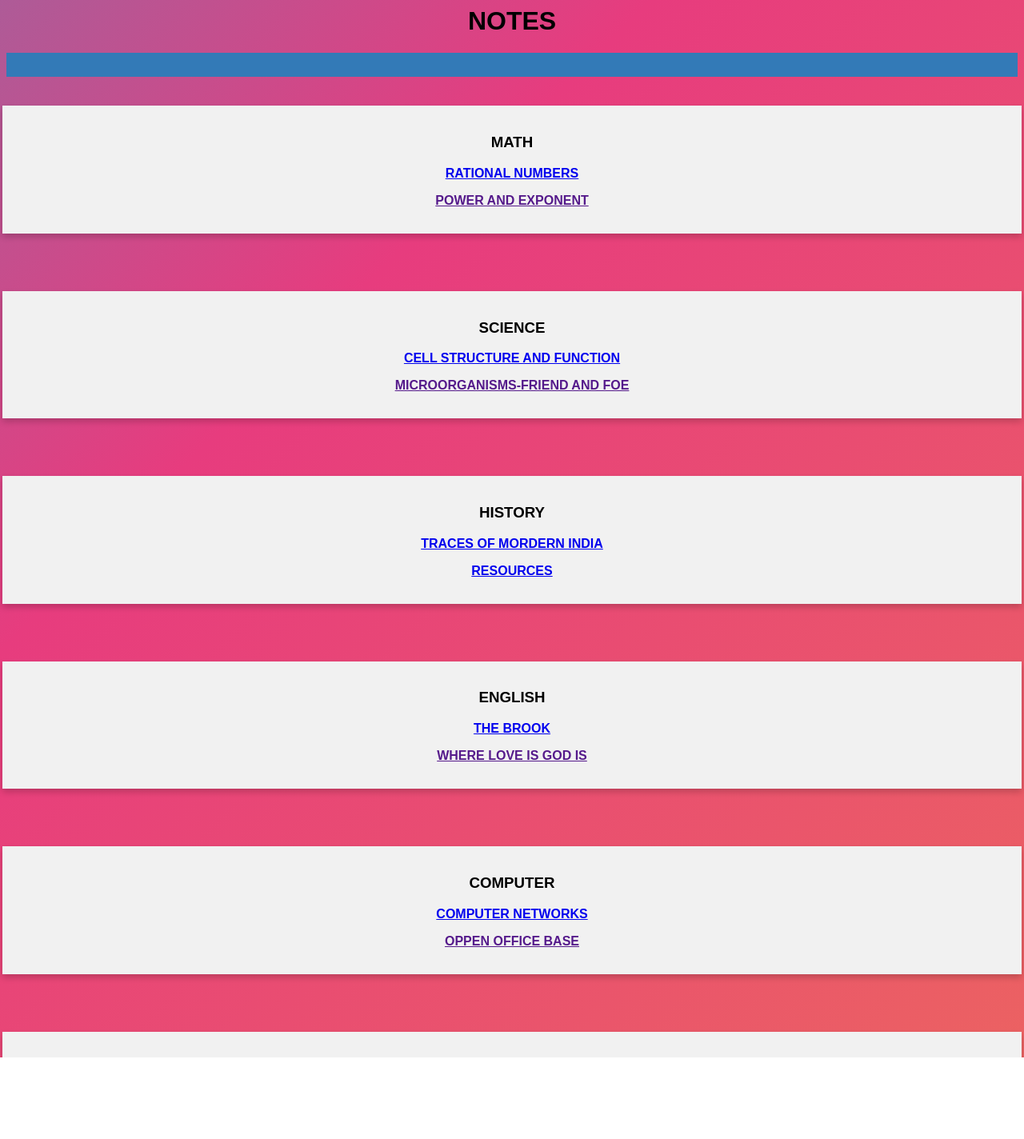
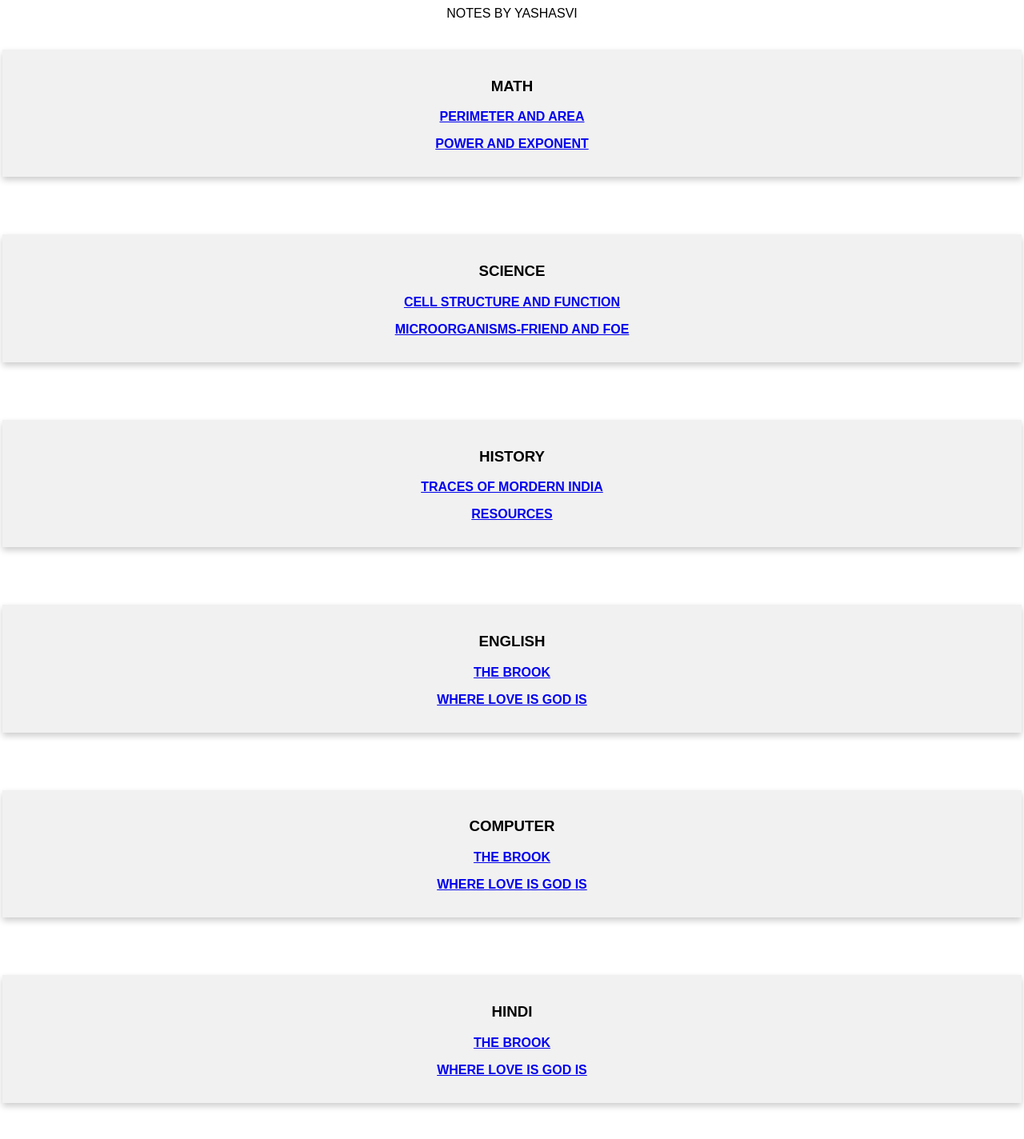
Before and after one commit to Hackermayank/NOTES, a plain HTML site: page index.html in a window 1280 px wide. Shown: the whole page at 80% size. Before the commit the page ends 1322 px from the top, so only its background shows below. Drawn offline with Linux system fonts and the light colour scheme.

Commit message:
Update index.html

```diff
--- a/index.html
+++ b/index.html
@@ -1,27 +1,16 @@
 <html>
 
 <head>
-    <CENTER>
-        <h1>
-            <b>
-            NOTES
-        </b>
-        </h1>
-    </CENTER>
-    <div class="announcement">
-        <marquee id="marqueeStyle" onmouseover="this.stop();" onmouseout="this.start();">
-            * The notes which are not opening in not completed in class *
-        </marquee>
-    </div>
-    <title> Podar international school</title>
-    <link rel="stylesheet" href="style.css">
+    <title> Podar International School</title>
+    <link rel="stylesheet" href="styles.css">
     <meta name="viewport" content="width=device-width, initial-scale=1.0">
 </head>
 
 
 <body>
 
-
+    <div id="city"></div>
+    <center>NOTES BY YASHASVI</center>
 
 
 
@@ -89,11 +78,11 @@
 
                 <h3>MATH</h3>
                 <p>
-                    <a href="https://drive.google.com/file/d/1KWpCXsZTPtZzrcmamZfqnUNwORQXxr8u/view?usp=sharing" target="_blank"><B>RATIONAL NUMBERS</B>
+                    <a href="https://drive.google.com/file/d/1OYE6avhxaTXnQOHSNoopNtH930srH-qU/view?usp=sharing" target="_blank"><B>PERIMETER AND AREA</B>
                         </a>
                 </p>
                 <p>
-                    <a href="" target="_blank"> <b>POWER AND EXPONENT</b></p>
+                    <a href="https://drive.google.com/file/d/1KFkQxGnrdZeCrPRDO0ROgDV6Ji6lb11C/view?usp=sharing" target="_blank"> <b>POWER AND EXPONENT</b></p>
                 </a>
             </div>
             <br>
@@ -104,11 +93,11 @@
 
                 <h3>SCIENCE</h3>
                 <p>
-                    <a href="https://drive.google.com/file/d/10udJ1BQLx5ephqKZO_m_hakU2iU836N0/view?usp=sharing" target="_blank"><B>CELL STRUCTURE AND FUNCTION</B>
+                    <a href="https://drive.google.com/file/d/1KFkQxGnrdZeCrPRDO0ROgDV6Ji6lb11C/view?usp=sharing" target="_blank"><B>CELL STRUCTURE AND FUNCTION</B>
                         </a>
                 </p>
                 <p>
-                    <a href="" target="_blank"> <b>MICROORGANISMS-FRIEND AND FOE
+                    <a href="https://drive.google.com/file/d/1KFkQxGnrdZeCrPRDO0ROgDV6Ji6lb11C/view?usp=sharing" target="_blank"> <b>MICROORGANISMS-FRIEND AND FOE
                         </b></p>
                 </a>
             </div>
@@ -119,13 +108,13 @@
 
             <div class="card">
 
-                <h3>HISTORY</h3>
+                <h3>HISTORY </h3>
                 <p>
-                    <a href="https://drive.google.com/file/d/1CTRBbUNr8a4iIRdDOiQU_IXx7EhVkd0p/view?usp=sharing" target="_blank"><B>TRACES OF MORDERN INDIA</B>
+                    <a href="https://drive.google.com/file/d/1KFkQxGnrdZeCrPRDO0ROgDV6Ji6lb11C/view?usp=sharing" target="_blank"><B>TRACES OF MORDERN INDIA</B>
                         </a>
                 </p>
                 <p>
-                    <a href="https://drive.google.com/file/d/1ek0x1mw7kR0MSyunmraZBShbG7hXft-G/view?usp=sharing" target="_blank"> <b>RESOURCES</b></p>
+                    <a href="https://drive.google.com/file/d/1KFkQxGnrdZeCrPRDO0ROgDV6Ji6lb11C/view?usp=sharing" target="_blank"> <b>RESOURCES</b></p>
                 </a>
             </div>
             <br>
@@ -136,49 +125,52 @@
 
                 <h3>ENGLISH</h3>
                 <p>
-                    <a href="https://drive.google.com/file/d/1cLtqgcq489rH4fFnhyWUh_3yfB9Wv0pO/view?usp=sharing" target="_blank"><B>THE BROOK</B>
+                    <a href="https://drive.google.com/file/d/1KFkQxGnrdZeCrPRDO0ROgDV6Ji6lb11C/view?usp=sharing" target="_blank"><B>THE BROOK</B>
                         </a>
                 </p>
                 <p>
-                    <a href="" target="_blank"> <b>WHERE LOVE IS GOD IS</b></p>
+                    <a href="https://drive.google.com/file/d/1KFkQxGnrdZeCrPRDO0ROgDV6Ji6lb11C/view?usp=sharing" target="_blank"> <b>WHERE LOVE IS GOD IS</b></p>
                 </a>
             </div>
             <br>
             <br>
             <br>
             <br>
+
+
+
             <div class="card">
+
                 <h3>COMPUTER</h3>
                 <p>
-                    <a href="https://drive.google.com/file/d/18CrNTt6JPWBxXbZ6Vunvb57GuwLl9a0O/view?usp=sharing" target="_blank"><B>COMPUTER NETWORKS</B>
+                    <a href="https://drive.google.com/file/d/1KFkQxGnrdZeCrPRDO0ROgDV6Ji6lb11C/view?usp=sharing" target="_blank"><B>THE BROOK</B>
                         </a>
                 </p>
                 <p>
-                    <a href="" target="_blank"> <b>OPPEN OFFICE BASE</b></p>
+                    <a href="https://drive.google.com/file/d/1KFkQxGnrdZeCrPRDO0ROgDV6Ji6lb11C/view?usp=sharing" target="_blank"> <b>WHERE LOVE IS GOD IS</b></p>
                 </a>
             </div>
             <br>
             <br>
             <br>
             <br>
+
             <div class="card">
 
+                <h3>HINDI</h3>
+                <p>
+                    <a href="https://drive.google.com/file/d/1KFkQxGnrdZeCrPRDO0ROgDV6Ji6lb11C/view?usp=sharing" target="_blank"><B>THE BROOK</B>
+                        </a>
+                </p>
+                <p>
+                    <a href="https://drive.google.com/file/d/1KFkQxGnrdZeCrPRDO0ROgDV6Ji6lb11C/view?usp=sharing" target="_blank"> <b>WHERE LOVE IS GOD IS</b></p>
+                </a>
+            </div>
+            <br>
+            <br>
+            <br>
+            <br>
 
 
-
-
-
-
-
-
-    </body>
-
-
-
-
-
-
-
-
-
+        </body>
     </html>
```
